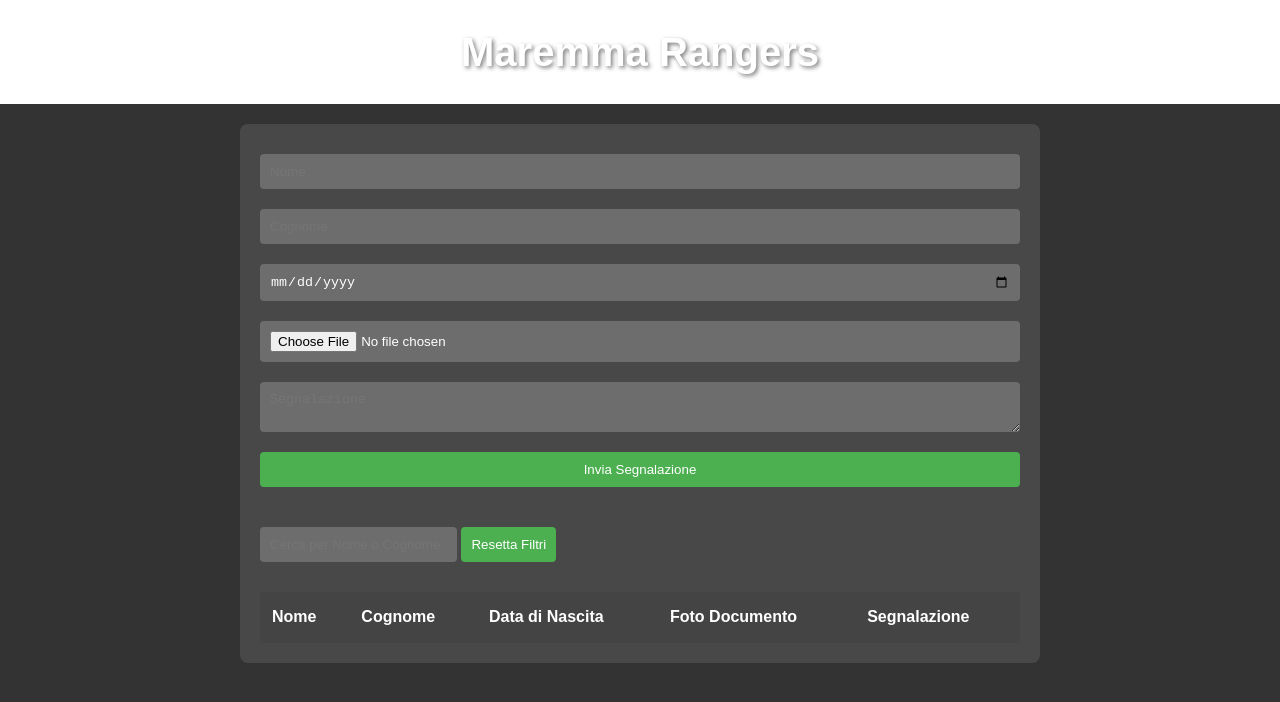
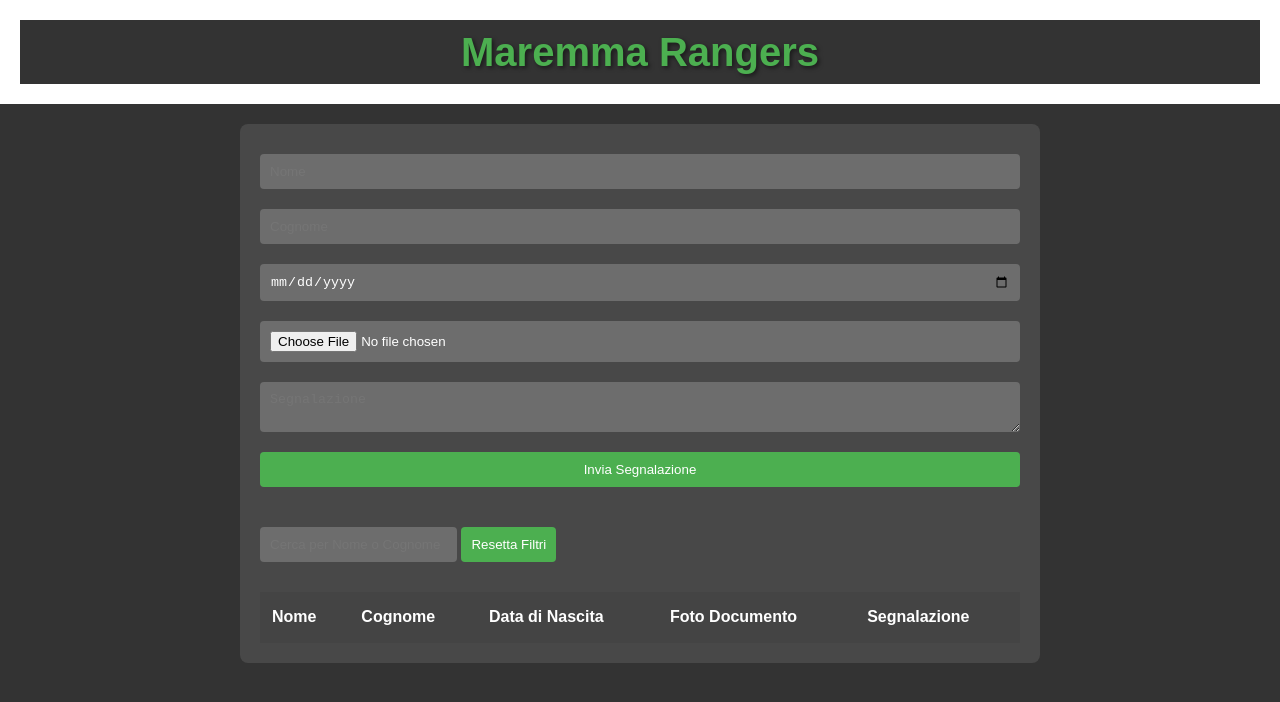
Before and after one commit to Fab9393/MaremmaRangers, a website: page index.html in a window 1280 px wide. Drawn offline with Linux system fonts and the light colour scheme; no server answers.

Commit message:
Update styles.css

```diff
--- a/styles.css
+++ b/styles.css
@@ -26,6 +26,8 @@ header {
 /* Titolo dell'intestazione */
 header h1 {
     font-size: 2.5em; /* Dimensione del font */
+    color:#4CAF50;
+    background-color: #333;
     text-shadow: 2px 2px 4px rgba(0, 0, 0, 0.5); /* Ombra del testo */
 }
 
```
